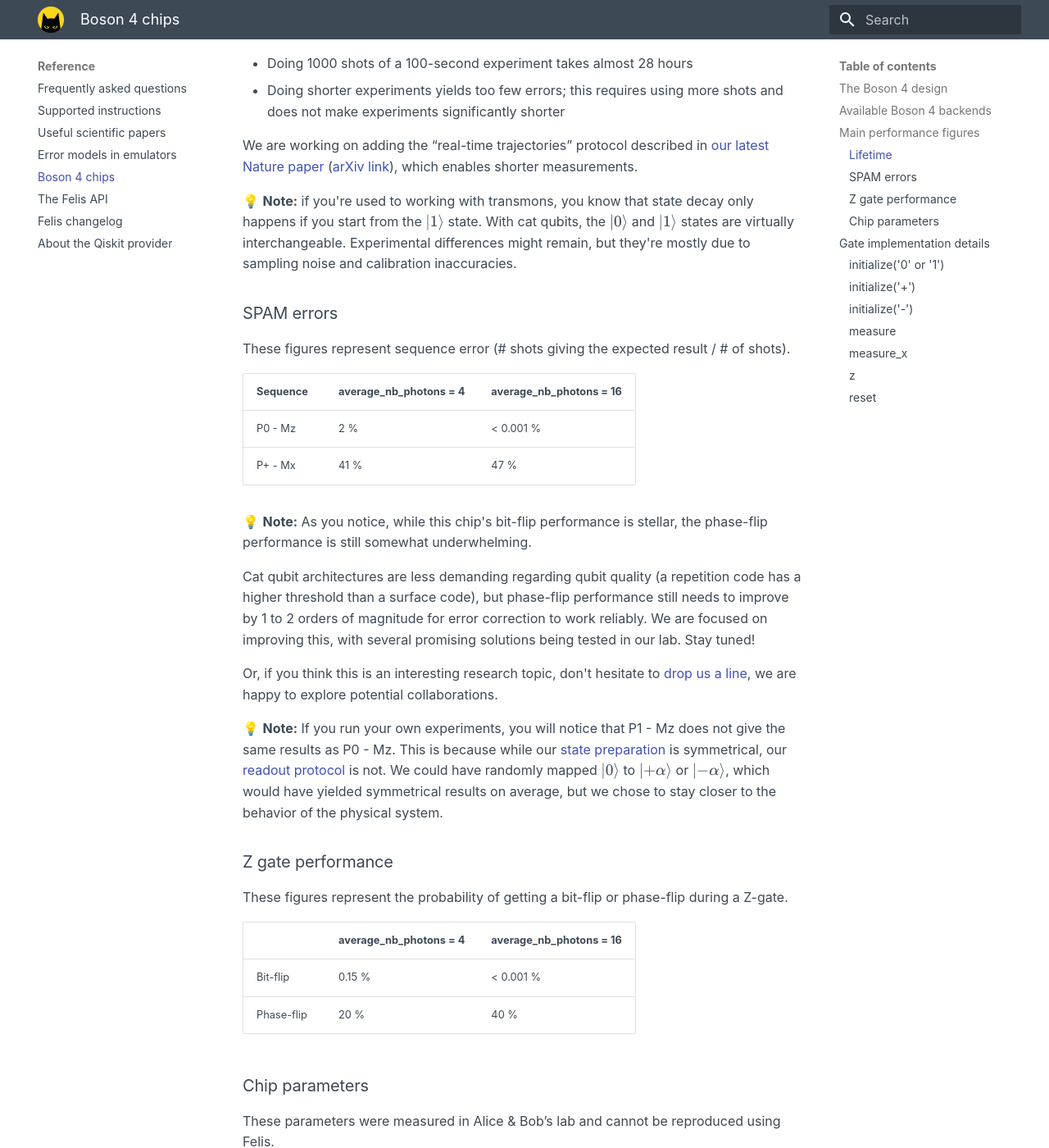
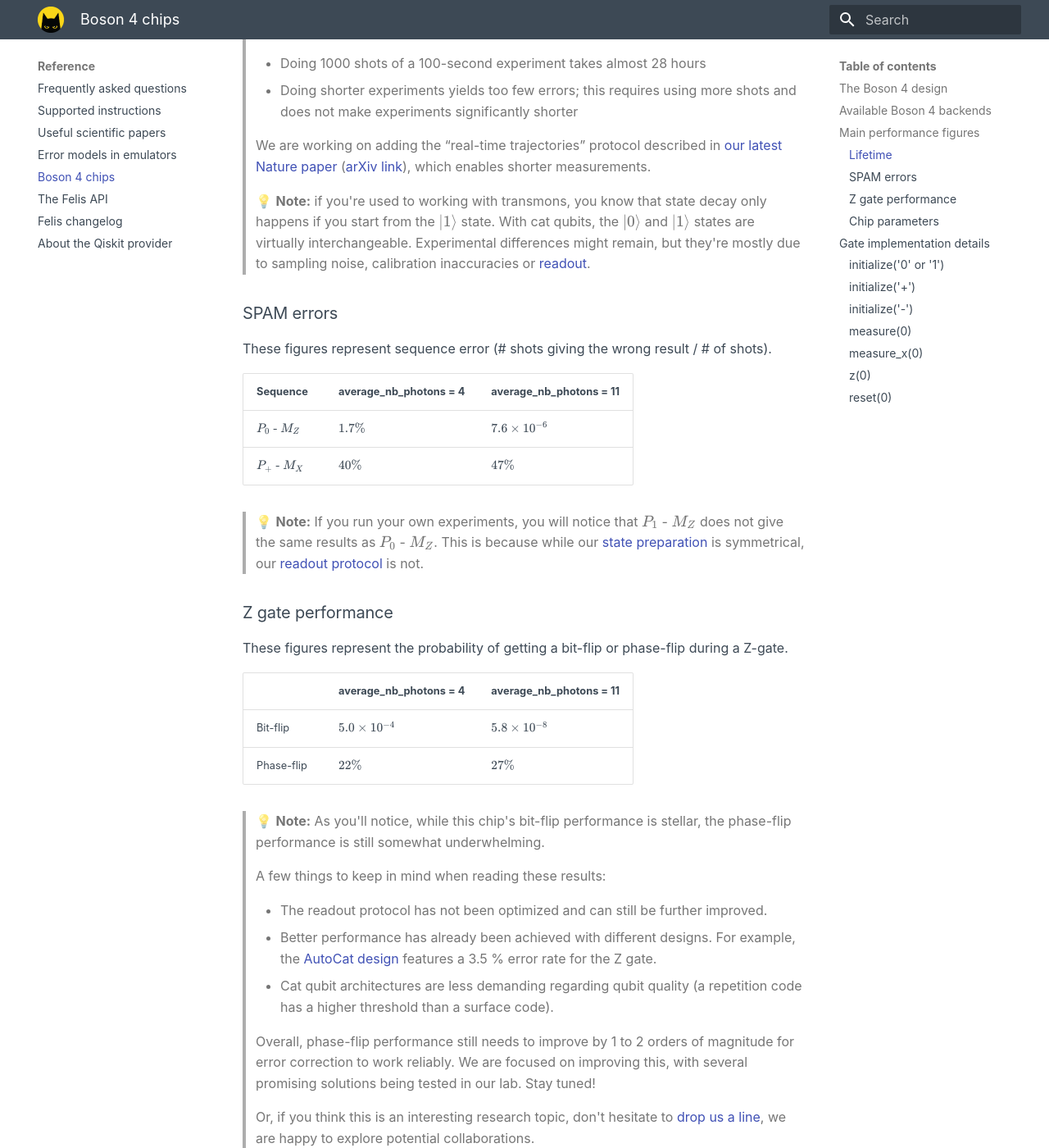
Before and after one commit to Alice-Bob-SW/felis, an MkDocs documentation site: the page built from docs/reference/boson_4_chips.md, in a window 1280 px wide and 1400 px high, scrolled down 1987 px. Shown: the whole window at 82% size. Built offline with MkDocs 1.6.1 and Material for MkDocs 9.7.7, drawn with Linux system fonts in a browser that asks for light colours; some of the changed text lies outside the part shown.

Commit message:
Integrated Seb's comments in Boson 4 page

```diff
--- a/docs/reference/boson_4_chips.md
+++ b/docs/reference/boson_4_chips.md
@@ -30,51 +30,57 @@
 
 ### Lifetime
 
-These figures represent the chip's bit-flip and phase-flip lifetime.
+These figures represent the qubit's bit-flip and phase-flip lifetime.
 
-When preparing the $\ket{0}$ state, the probability of a Z measurement yielding 0 after a delay of duration $t$ decays as $\exp(-t/T_{bf})$, where $T_{bf}$ is the bit-flip lifetime.
+When preparing the $\ket{0}$ state, the probability of the Pauli operator Z yielding 0 after a delay of duration $t$ decays as $\exp(-t/T_{Z})$, where $T_{Z}$ is the bit-flip lifetime.
 
-When preparing the $\ket{+}$ state, the probability of an X measurement yielding + after a delay of duration $t$ decays as $\exp(-t/T_{pf})$, where $T_{pf}$ is the phase-flip lifetime.
+When preparing the $\ket{+}$ state, the probability of the Pauli operator X yielding + after a delay of duration $t$ decays as $\exp(-t/T_{X})$, where $T_{X}$ is the phase-flip lifetime.
 
-|  | average_nb_photons = 4 | average_nb_photons = 16 |
+|  | average_nb_photons = 4 | average_nb_photons = 11 |
 | --- | --- | --- |
-| Bit-flip | 1 ms | > 100 seconds |
-| Phase-flip | 1 µs | 0.5 µs |
+| Bit-flip | $830 µs$ | $120 s$ |
+| Phase-flip | $0.95 µs$ | $0.3 µs$ |
 
-💡 **Note:** Measuring lifetimes over 100 seconds is challenging using repeated measurements and a chip shared between users:
+> 💡 **Note:** Measuring lifetimes over 100 seconds is challenging using repeated measurements and a chip shared between users:
 
-- Doing 1000 shots of a 100-second experiment takes almost 28 hours
-- Doing shorter experiments yields too few errors; this requires using more shots and does not make experiments significantly shorter
+> - Doing 1000 shots of a 100-second experiment takes almost 28 hours
+> - Doing shorter experiments yields too few errors; this requires using more shots and does not make experiments significantly shorter
 
-We are working on adding the “real-time trajectories” protocol described in [our latest Nature paper](https://www.nature.com/articles/s41586-024-07294-3) ([arXiv link](https://arxiv.org/pdf/2307.06617.pdf)), which enables shorter measurements.
+> We are working on adding the “real-time trajectories” protocol described in [our latest Nature paper](https://www.nature.com/articles/s41586-024-07294-3) ([arXiv link](https://arxiv.org/pdf/2307.06617.pdf)), which enables shorter measurements.
 
-💡 **Note:** if you're used to working with transmons, you know that state decay only happens if you start from the $\ket{1}$ state. With cat qubits, the $\ket{0}$ and $\ket{1}$ states are virtually interchangeable. Experimental differences might remain, but they're mostly due to sampling noise and calibration inaccuracies.
+> 💡 **Note:** if you're used to working with transmons, you know that state decay only happens if you start from the $\ket{1}$ state. With cat qubits, the $\ket{0}$ and $\ket{1}$ states are virtually interchangeable. Experimental differences might remain, but they're mostly due to sampling noise, calibration inaccuracies or [readout](#measure).
 
 ### SPAM errors
 
-These figures represent sequence error (# shots giving the expected result / # of shots).
+These figures represent sequence error (# shots giving the wrong result / # of shots).
 
-| Sequence | average_nb_photons = 4 | average_nb_photons = 16 |
+| Sequence | average_nb_photons = 4 | average_nb_photons = 11 |
 | --- | --- | --- |
-| P0 - Mz | 2 % | < 0.001 % |
-| P+ - Mx | 41 % | 47 % |
+| $P_0$ - $M_Z$ | $1.7\%$ | $7.6\times 10^{-6}$ |
+| $P_+$ - $M_X$ | $40 \%$ | $47 \%$ |
 
-💡 **Note:** As you notice, while this chip's bit-flip performance is stellar, the phase-flip performance is still somewhat underwhelming.
-
-Cat qubit architectures are less demanding regarding qubit quality (a repetition code has a higher threshold than a surface code), but phase-flip performance still needs to improve by 1 to 2 orders of magnitude for error correction to work reliably. We are focused on improving this, with several promising solutions being tested in our lab. Stay tuned!
-
-Or, if you think this is an interesting research topic, don't hesitate to [drop us a line](../contact_us.md), we are happy to explore potential collaborations.
-
-💡 **Note:** If you run your own experiments, you will notice that P1 - Mz does not give the same results as P0 - Mz. This is because while our [state preparation](#initialize0-or-1) is symmetrical, our [readout protocol](#measure) is not. We could have randomly mapped $\ket{0}$ to $\ket{+\alpha}$ or $\ket{-\alpha}$, which would have yielded symmetrical results on average, but we chose to stay closer to the behavior of the physical system.
+> 💡 **Note:** If you run your own experiments, you will notice that $P_1$ - $M_Z$ does not give the same results as $P_0$ - $M_Z$. This is because while our [state preparation](#initialize0-or-1) is symmetrical, our [readout protocol](#measure) is not.
 
 ### Z gate performance
 
 These figures represent the probability of getting a bit-flip or phase-flip during a Z-gate.
 
-|  | average_nb_photons = 4 | average_nb_photons = 16 |
+|  | average_nb_photons = 4 | average_nb_photons = 11 |
 | --- | --- | --- |
-| Bit-flip | 0.15 % | < 0.001 % |
-| Phase-flip | 20 % | 40 % |
+| Bit-flip | $5.0 \times 10^{-4}$ | $5.8 \times 10^{-8}$ |
+| Phase-flip | $22 \%$ | $27 \%$ |
+
+> 💡 **Note:** As you'll notice, while this chip's bit-flip performance is stellar, the phase-flip performance is still somewhat underwhelming.
+
+> A few things to keep in mind when reading these results:
+
+> - The readout protocol has not been optimized and can still be further improved.
+> - Better performance has already been achieved with different designs. For example, the [AutoCat design](https://journals.aps.org/prx/abstract/10.1103/PhysRevX.14.021019) features a 3.5 % error rate for the Z gate.
+> - Cat qubit architectures are less demanding regarding qubit quality (a repetition code has a higher threshold than a surface code).
+
+> Overall, phase-flip performance still needs to improve by 1 to 2 orders of magnitude for error correction to work reliably. We are focused on improving this, with several promising solutions being tested in our lab. Stay tuned!
+
+> Or, if you think this is an interesting research topic, don't hesitate to [drop us a line](../contact_us.md), we are happy to explore potential collaborations.
 
 ### Chip parameters
 
@@ -82,25 +88,24 @@
 
 | Metric | Measured value |
 | --- | --- |
-| f_a | 1.079 GHz |
-| f_b | 7.898 GHz |
-| κ_1/2π | 2.26 kHz |
-| κ_1_eff/2π | 22.7 kHz |
-| κ_b/2π | 22 MHz |
-| κ_2/2π | 250 kHz |
-| g_2/2π | 1.2 MHz |
-| K/2π | -12 kHz |
-| κ_φ/2π | ... kHz |
-| n_th | 2 |
-| n_th_buffer | not measured |
+| $f_a$ | 1.079 GHz |
+| $f_b$ | 7.898 GHz |
+| $\kappa_1/2\pi$ | 2.26 kHz |
+| $\kappa_{1_{eff}}/2\pi$ | 19.9 kHz |
+| $\kappa_b/2\pi$ | 22 MHz |
+| $\kappa_2/2\pi$ | 250 kHz |
+| $g_2/2\pi$ | 1.2 MHz |
+| $K/2\pi$ | -12 kHz |
+| $\kappa_φ/2\pi$ | < 10 kHz |
+| $n_th$ | 2 |
 
 ## Gate implementation details
 
 There are three types of gates available:
 
-- "preparation gates" (P0, P1, P+, P-), used to initialize the state of the cat on some remarkable spots on the Bloch sphere;
-- "one-qubit operations" (Z, I), used to transform one state into an other one
-- "measurement gates" (MX, MZ), used to measure the state of the qubit.
+- "preparation gates" ($P_0$, $P_1$, $P_+$, $P_-$), used to initialize the state of the cat on some remarkable spots on the Bloch sphere;
+- "one-qubit operations" ($Z$, $I$), used to transform one state into an other one
+- "measurement gates" ($M_X$, $M_Z$), used to measure the state of the qubit.
 
 ![Bloch sphere for cat qubits](../media/reference/bloch_cats.png)
 
@@ -108,19 +113,19 @@
 
 For cat qubits, the basis states along the Z axis and the X axis are not equivalent. Indeed, the states along Z are stable (long lived) since they are protected by the two-photon dissipation process, while the states along the X axis are not protected: their lifetime is given by the lifetime of the memory under pump.
 
-Therefore, we can regroup the available gates into two families: the Z family associated to the the Z basis (P0, P1, I, MZ), and the X family associated to the X basis (P+, P-, Z, I, MX).
+Therefore, we can regroup the available gates into two families: the Z family associated to the the Z basis ($P_0$, $P_1$, $I$, $M_Z$), and the X family associated to the X basis ($P_+$, $P_-$, $Z$, $I$, $M_X$).
 
 Furthermore, each of these gates should be ''bias preserving'', which means that they preserve the high stability of the Z axis. In the following, we present each of these gates according to the Z and X family classification.
 
-### initialize('0' or '1')
+### `initialize('0' or '1')`
 
-The preparation of the states $\left|0\right\rangle$ and $\left|1\right\rangle$ is done by displacing the memory from the vacuum state to the given locations $\alpha$ and $-\alpha$ respectively in phase space. This displacement is achieved by driving the memory resonantly while the two photon stabilization is turned off, for a given fixed duration and complex amplitude that has already been calibrated (figure).
+The preparation of the states $\left|0\right\rangle$ and $\left|1\right\rangle$ is done by displacing the memory from the vacuum state to the given locations $\alpha$ and $-\alpha$ respectively in phase space. This displacement is achieved by driving the memory resonantly while the two photon stabilization is turned off, for a given fixed duration and complex amplitude.
 
 ![Pulse sequence for initialize('0' or '1')](../media/reference/prepare0_1.png)
 
 *Pulse sequence for preparing $\left|0\right\rangle$ and $\left|1\right\rangle$ with a resonant drive on the memory.*
 
-### initialize('+')
+### `initialize('+')`
 
 Preparing the cat state $\left|+\right\rangle$ is done by ''inflation from vacuum.'' Starting from an empty memory, we turn on the two photon stabilization and the buffer drive, thereby leading to a stabilized cat state for timescales greater than $1 /\kappa_2$ : this process is called an ''inflation''. Since the parity of the state is preserved through this process, the stabilized cat state will be the even cat state $\left|+\right\rangle$.
 
@@ -129,45 +134,42 @@
 
 *Pulse sequence for preparing the even cat $\left|+\right\rangle$, and the corresponding Wigner figure*
 
-### initialize('-')
+### `initialize('-')`
 
 Preparing the odd cat state $\left|-\right\rangle$ is done by applying a gate $Z_{\pi} $ to the even cat state $\left|+\right\rangle$.
 ![Pulse sequence for preparing the odd cat](../media/reference/prepare-.png)
 
 *Pulse sequence for preparing $\ket{-}$*
 
-### measure
+### `measure(0)`
 
-Given a state $\left|\psi\right\rangle = a \left|0\right\rangle + b\left|1\right\rangle = a \left|\alpha\right\rangle + b\left|-\alpha\right\rangle + O\left(e^{-2|\alpha|^2}\right)$, the measurement of Z is done using the ''Cat Longitudinal Readout'' (CaLoR) protocol. It consists in turning off the 2 photon pump, then displacing the resulting state by $+\alpha$, and finally reading out the number of photons.
+Given a state $\left|\psi\right\rangle = a \left|0\right\rangle + b\left|1\right\rangle = a \left|\alpha\right\rangle + b\left|-\alpha\right\rangle + O\left(e^{-2|\alpha|^2}\right)$, the measurement of Z is done using the ''Cat Longitudinal Readout'' (CaLoR) protocol. It consists in turning off the 2 photon pump, then displacing the resulting state by $+\alpha$, and finally reading out the number of photons. Read more about it in [our latest Nature paper](https://www.nature.com/articles/s41586-024-07294-3) ([arXiv link](https://arxiv.org/pdf/2307.06617.pdf)).
 
 The result of the displacement is a state $\left|\psi'\right\rangle \equiv D(\alpha)\left|\psi\right\rangle = a \left| 2\alpha \right\rangle + b\left|0\right\rangle$. Reading out the number of photons of $\left|\psi'\right\rangle$ yields the number $4 |\alpha|^2 |a|^2 $, which directly relates to $\left\langle \psi' |Z| \psi' \right \rangle = |a|^2 - |b|^2 = 2 |a|^2 - 1$ (recall that $|\alpha|^2 $ is a fixed quantity). Note that this measurement is destructive: it does not preserve the state, so the cat is dead after this readout!
 
-![Pulse sequence for the MZ measurement gate](../media/reference/mz.png)
+![Pulse sequence for the $M_Z$ measurement gate](../media/reference/mz.png)
 
-*Pulse sequence for the MZ measurement gate*
+*Pulse sequence for the $M_Z$ measurement gate*
 
-**Calibration:**
-In practice, we perform the complementary operation with the opposite displacement $D(-\alpha)$ to subtract eventual drifts in the measurement. Furthermore, since we are only concerned in the two pointer states $\left|0\right\rangle$ and $\left|1\right\rangle$, the distinction between the two can be enhanced using thresholding. Finally, the number of photons is measured through the ''longitudinal readout'' protocol (see [Réglade, Bocquet, ''et.al.'' '''Nature''' (2024)](https://www.nature.com/articles/s41586-024-07294-3) - or [arXiv](https://arxiv.org/abs/2307.06617) for more details).
+### `measure_x(0)`
 
-### measure_x
+Parity measurement is done by mapping the parity basis to the logical basis via a $Y_{\frac{\pi}{2}} = X_{\frac{\pi}{2}} Z_{\frac{\pi}{2}} $ gate $\{\left|+\right\rangle, \left|-\right\rangle\}  \rightarrow \{\left|0\right\rangle, \left|1\right\rangle\}$ . In practice this is realized through the ''Holonomic sequence'' which consists of a $Z_{\frac{\pi}{2}} $gate followed by a deflate and orthogonal inflate. Read more about this sequence in [our latest Nature paper](https://www.nature.com/articles/s41586-024-07294-3) ([arXiv link](https://arxiv.org/pdf/2307.06617.pdf)).
 
-Parity measurement is done by mapping the parity basis to the logical basis via a $Y_{\frac{\pi}{2}} = Z_{\frac{\pi}{2}} X_{\frac{\pi}{2}} $ gate $\{\left|+\right\rangle, \left|-\right\rangle\}  \rightarrow \{\left|0\right\rangle, \left|1\right\rangle\}$ . In practice this is realized through the ''Holonomic sequence'' which consists of a $Z_{\frac{\pi}{2}} $gate followed by a deflate and orthogonal inflate.
-
-![Pulse sequence for the MX measurement gate](../media/reference/mx.png)
+![Pulse sequence for the $M_X$ measurement gate](../media/reference/mx.png)
 ![Wigner 1](../media/reference/mx1.gif) ![Wigner 2](../media/reference/mx2.gif)
 
-*Pulse sequence and Wigner figures for the MX measurement gate*
+*Pulse sequence and Wigner figures for the $M_X$ measurement gate*
 
-### z
+### `z(0)`
 
-The Zeno gate allows to change the phase $\phi$ of the logical states superposition $\frac{\left|0\right\rangle + e^{i\phi} \left|1\right\rangle}{2}$, and thus for example change the parity of a cat state $Z_{\frac{\pi}{2}} \left|+\right\rangle = \left|-\right\rangle$. Zeno gate is realized by driving the memory resonantly with a phase orthogonal to the stabilization axis, while stabilizing the memory. The resonant memory drive causes the fringes to roll with a frequency $\Omega_z= 4\alpha\epsilon_z$ proportional to the cat size $\alpha$ and the Zeno drive amplitude $\epsilon_z$.
+The Zeno gate allows to change the phase $\phi$ of the logical states superposition $\frac{\left|0\right\rangle + e^{i\phi} \left|1\right\rangle}{2}$, and thus for example change the parity of a cat state, since $Z_{\pi} \left|+\right\rangle = \left|-\right\rangle$. Zeno gate is realized by driving the memory resonantly with a phase orthogonal to the stabilization axis, while stabilizing the memory. The resonant memory drive causes the fringes to roll with a frequency $\Omega_z= 4\alpha\epsilon_z$ proportional to the cat size $\alpha$ and the Zeno drive amplitude $\epsilon_z$.
 
 ![Pulse sequence for the Z gate](../media/reference/z.png)
 ![Wigner for the Z gate](../media/reference/z.gif)
 
 *Pulse sequence and Wigner figure for Zeno pulse while stabilizing cat qubits*
 
-### reset
+### `reset(0)`
 
 Resetting the memory is done by activating a so called SWAP interaction with the buffer $H_{\rm SWAP} = g_1 a^\dagger b + g_1^*a^\dagger b$. Since the buffer is cold and relaxes quickly to the environment, the memory will be endowed with a strong 1 photon loss mechanism, leading it to empty to the vacuum state.
 
```
Also changed, not shown: other parts of docs/reference/boson_4_chips.md (+4 -4 lines), docs/reference/papers.md (+2 -2 lines).
